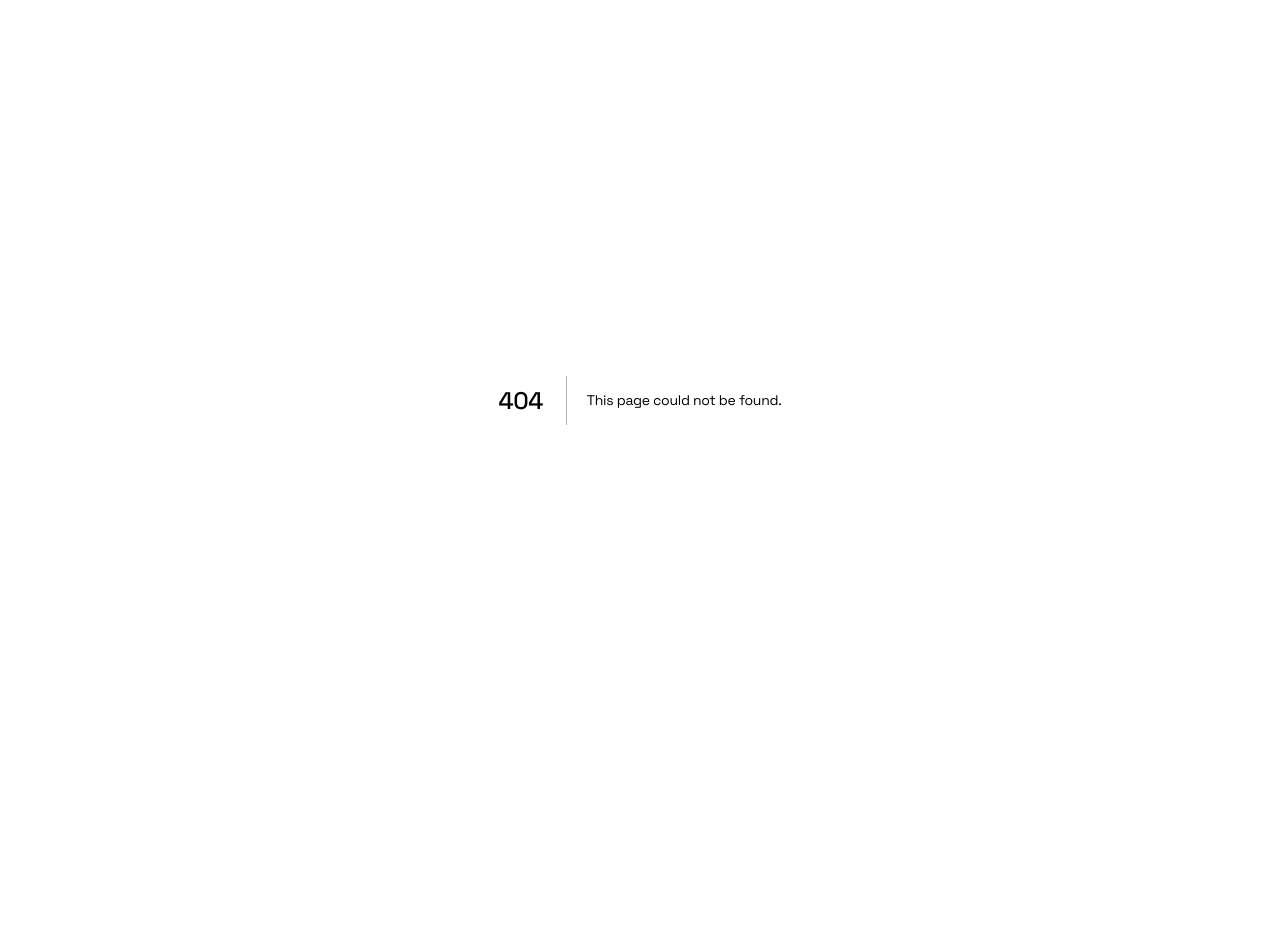
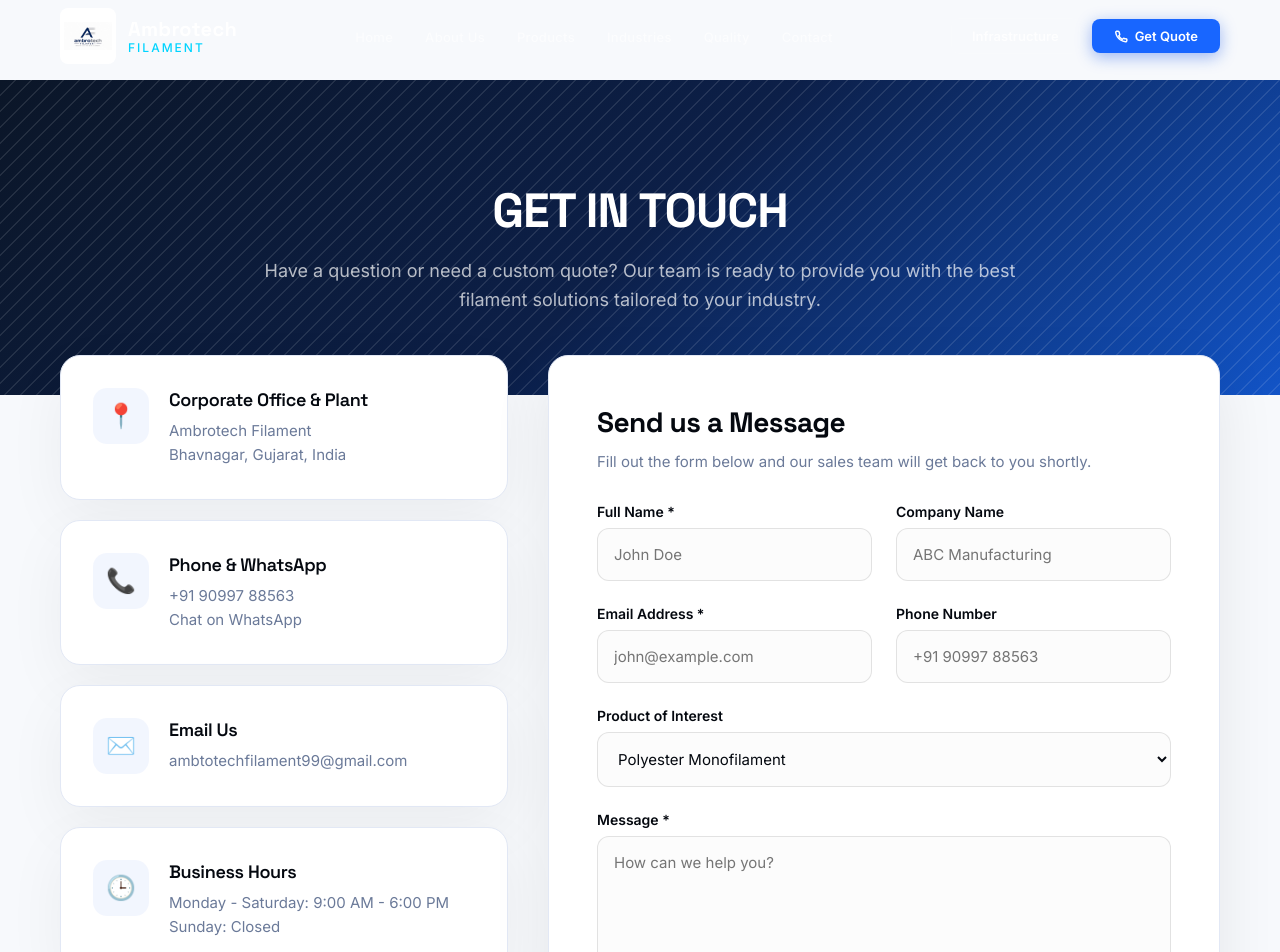
Before and after one commit to yagneshworkk-cmd/ambrotechfilament, a Next.js app in the folder ambrotech-web/: page /contact in a window 1280 px wide. Before the commit this address had no page. Shown: the top 952 px of the page. Before the commit the page ends 800 px from the top, so only its background shows below. Built offline with nearby package versions, Linux system fonts and the light colour scheme.

Commit message:
feat: add dedicated premium contact page and update global links

```diff
--- /dev/null
+++ b/ambrotech-web/src/app/contact/contact.module.css
@@ -0,0 +1,226 @@
+.page {
+  padding-top: 80px;
+  background: var(--offwhite);
+  min-height: 100vh;
+}
+
+.hero {
+  background: linear-gradient(135deg, var(--ink2) 0%, #0c1f48 50%, #1254c7 100%);
+  padding: 100px 20px 80px;
+  text-align: center;
+  position: relative;
+  overflow: hidden;
+}
+
+.heroBg {
+  position: absolute;
+  inset: 0;
+  opacity: 0.1;
+  background-image: repeating-linear-gradient(-45deg, #fff 0, #fff 1px, transparent 0, transparent 50%);
+  background-size: 16px 16px;
+}
+
+.heroContent {
+  position: relative;
+  z-index: 2;
+  max-width: 800px;
+  margin: 0 auto;
+}
+
+.h1 {
+  font-family: var(--font-heading);
+  font-size: 48px;
+  font-weight: 700;
+  color: #fff;
+  margin-bottom: 16px;
+  text-transform: uppercase;
+  letter-spacing: -0.02em;
+}
+
+.subtitle {
+  font-size: 18px;
+  color: rgba(255, 255, 255, 0.7);
+  line-height: 1.6;
+}
+
+.inner {
+  max-width: 1200px;
+  margin: -40px auto 100px;
+  position: relative;
+  z-index: 3;
+  display: grid;
+  grid-template-columns: 1fr 1.5fr;
+  gap: 40px;
+  padding: 0 20px;
+}
+
+.infoColumn {
+  display: flex;
+  flex-direction: column;
+  gap: 20px;
+}
+
+.infoCard {
+  background: #fff;
+  border-radius: 20px;
+  padding: 32px;
+  box-shadow: 0 20px 60px rgba(0, 0, 0, 0.05);
+  border: 1px solid var(--border);
+  display: flex;
+  align-items: flex-start;
+  gap: 20px;
+  transition: transform 0.3s, box-shadow 0.3s;
+}
+
+.infoCard:hover {
+  transform: translateY(-5px);
+  box-shadow: 0 30px 80px rgba(0, 0, 0, 0.1);
+}
+
+.iconWrap {
+  width: 56px;
+  height: 56px;
+  border-radius: 14px;
+  background: rgba(15, 82, 232, 0.05);
+  color: var(--blue2);
+  display: flex;
+  align-items: center;
+  justify-content: center;
+  font-size: 24px;
+  flex-shrink: 0;
+}
+
+.infoContent h3 {
+  font-family: var(--font-heading);
+  font-size: 18px;
+  color: var(--ink);
+  margin-bottom: 8px;
+  font-weight: 600;
+}
+
+.infoContent p, .infoContent a {
+  font-size: 15px;
+  color: var(--muted);
+  line-height: 1.6;
+  text-decoration: none;
+  transition: color 0.2s;
+}
+
+.infoContent a:hover {
+  color: var(--blue2);
+}
+
+.formColumn {
+  background: #fff;
+  border-radius: 20px;
+  padding: 48px;
+  box-shadow: 0 20px 60px rgba(0, 0, 0, 0.08);
+  border: 1px solid var(--border);
+}
+
+.formColumn h2 {
+  font-family: var(--font-heading);
+  font-size: 28px;
+  color: var(--ink);
+  margin-bottom: 12px;
+  font-weight: 700;
+}
+
+.formColumn p {
+  font-size: 15px;
+  color: var(--muted);
+  margin-bottom: 32px;
+}
+
+.formGrid {
+  display: grid;
+  grid-template-columns: 1fr 1fr;
+  gap: 24px;
+  margin-bottom: 24px;
+}
+
+.formGroup {
+  display: flex;
+  flex-direction: column;
+  gap: 8px;
+}
+
+.fullWidth {
+  grid-column: 1 / -1;
+}
+
+.formGroup label {
+  font-size: 14px;
+  font-weight: 600;
+  color: var(--ink);
+}
+
+.formGroup input,
+.formGroup select,
+.formGroup textarea {
+  width: 100%;
+  padding: 16px;
+  border-radius: 12px;
+  border: 1px solid rgba(0, 0, 0, 0.1);
+  background: #fcfcfc;
+  font-family: var(--font-body);
+  font-size: 15px;
+  color: var(--ink);
+  transition: all 0.3s;
+}
+
+.formGroup input:focus,
+.formGroup select:focus,
+.formGroup textarea:focus {
+  outline: none;
+  border-color: var(--blue2);
+  background: #fff;
+  box-shadow: 0 0 0 4px rgba(15, 82, 232, 0.1);
+}
+
+.formGroup textarea {
+  resize: vertical;
+  min-height: 150px;
+}
+
+.submitBtn {
+  display: inline-flex;
+  align-items: center;
+  justify-content: center;
+  gap: 10px;
+  width: 100%;
+  padding: 18px;
+  border-radius: 12px;
+  background: linear-gradient(135deg, var(--blue2), var(--blue3));
+  color: #fff;
+  font-size: 16px;
+  font-weight: 700;
+  border: none;
+  cursor: pointer;
+  letter-spacing: 0.5px;
+  transition: all 0.3s;
+  box-shadow: 0 8px 24px rgba(15, 82, 232, 0.3);
+}
+
+.submitBtn:hover {
+  transform: translateY(-2px);
+  box-shadow: 0 12px 32px rgba(15, 82, 232, 0.4);
+}
+
+@media (max-width: 1024px) {
+  .inner {
+    grid-template-columns: 1fr;
+  }
+}
+
+@media (max-width: 768px) {
+  .formGrid {
+    grid-template-columns: 1fr;
+  }
+  .formColumn {
+    padding: 32px 24px;
+  }
+  .h1 {
+    font-size: 36px;
+  }
+}
--- /dev/null
+++ b/ambrotech-web/src/app/contact/page.tsx
@@ -0,0 +1,117 @@
+"use client";
+import Navbar from "@/components/Navbar";
+import Footer from "@/components/Footer";
+import CTA from "@/components/CTA";
+import styles from "./contact.module.css";
+
+export default function Contact() {
+  return (
+    <main className={styles.page}>
+      <Navbar />
+
+      <section className={styles.hero}>
+        <div className={styles.heroBg} />
+        <div className={styles.heroContent}>
+          <h1 className={styles.h1}>Get In Touch</h1>
+          <p className={styles.subtitle}>
+            Have a question or need a custom quote? Our team is ready to provide
+            you with the best filament solutions tailored to your industry.
+          </p>
+        </div>
+      </section>
+
+      <div className={styles.inner}>
+        {/* Left Column: Contact Info */}
+        <div className={styles.infoColumn}>
+          <div className={styles.infoCard}>
+            <div className={styles.iconWrap}>📍</div>
+            <div className={styles.infoContent}>
+              <h3>Corporate Office & Plant</h3>
+              <p>Ambrotech Filament<br />Bhavnagar, Gujarat, India</p>
+            </div>
+          </div>
+
+          <div className={styles.infoCard}>
+            <div className={styles.iconWrap}>📞</div>
+            <div className={styles.infoContent}>
+              <h3>Phone & WhatsApp</h3>
+              <p>
+                <a href="tel:+919099788563">+91 90997 88563</a><br />
+                <a href="https://wa.me/919099788563" target="_blank" rel="noopener noreferrer">Chat on WhatsApp</a>
+              </p>
+            </div>
+          </div>
+
+          <div className={styles.infoCard}>
+            <div className={styles.iconWrap}>✉️</div>
+            <div className={styles.infoContent}>
+              <h3>Email Us</h3>
+              <p>
+                <a href="mailto:ambtotechfilament99@gmail.com">ambtotechfilament99@gmail.com</a>
+              </p>
+            </div>
+          </div>
+
+          <div className={styles.infoCard}>
+            <div className={styles.iconWrap}>🕒</div>
+            <div className={styles.infoContent}>
+              <h3>Business Hours</h3>
+              <p>Monday - Saturday: 9:00 AM - 6:00 PM<br />Sunday: Closed</p>
+            </div>
+          </div>
+        </div>
+
+        {/* Right Column: Contact Form */}
+        <div className={styles.formColumn}>
+          <h2>Send us a Message</h2>
+          <p>Fill out the form below and our sales team will get back to you shortly.</p>
+
+          <form onSubmit={(e) => e.preventDefault()}>
+            <div className={styles.formGrid}>
+              <div className={styles.formGroup}>
+                <label htmlFor="name">Full Name *</label>
+                <input type="text" id="name" placeholder="John Doe" required />
+              </div>
+              <div className={styles.formGroup}>
+                <label htmlFor="company">Company Name</label>
+                <input type="text" id="company" placeholder="ABC Manufacturing" />
+              </div>
+              <div className={styles.formGroup}>
+                <label htmlFor="email">Email Address *</label>
+                <input type="email" id="email" placeholder="john@example.com" required />
+              </div>
+              <div className={styles.formGroup}>
+                <label htmlFor="phone">Phone Number</label>
+                <input type="tel" id="phone" placeholder="+91 90997 88563" />
+              </div>
+              <div className={`${styles.formGroup} ${styles.fullWidth}`}>
+                <label htmlFor="interest">Product of Interest</label>
+                <select id="interest">
+                  <option value="polyester">Polyester Monofilament</option>
+                  <option value="fishing">Fishing Net Yarn</option>
+                  <option value="agriculture">Agricultural Net Yarn</option>
+                  <option value="industrial">Industrial Filament</option>
+                  <option value="other">Other / Custom Requirement</option>
+                </select>
+              </div>
+              <div className={`${styles.formGroup} ${styles.fullWidth}`}>
+                <label htmlFor="message">Message *</label>
+                <textarea id="message" placeholder="How can we help you?" required></textarea>
+              </div>
+            </div>
+
+            <button type="submit" className={styles.submitBtn}>
+              Submit Inquiry
+              <svg width="18" height="18" viewBox="0 0 24 24" fill="none" stroke="currentColor" strokeWidth="2.5">
+                <path d="M5 12h14M12 5l7 7-7 7" />
+              </svg>
+            </button>
+          </form>
+        </div>
+      </div>
+
+      <CTA />
+      <Footer />
+    </main>
+  );
+}
--- a/ambrotech-web/src/components/CTA.tsx
+++ b/ambrotech-web/src/components/CTA.tsx
@@ -1,3 +1,4 @@
+import Link from "next/link";
 import styles from "./CTA.module.css";
 
 const trustItems = [
@@ -29,7 +30,7 @@ export default function CTA() {
         </p>
 
         <div className={styles.btns}>
-          <a href="#" className={styles.btnPrimary}>
+          <Link href="/contact" className={styles.btnPrimary}>
             Send Inquiry Now
             <svg
               width="16"
@@ -41,7 +42,7 @@ export default function CTA() {
             >
               <path d="M5 12h14M12 5l7 7-7 7" />
             </svg>
-          </a>
+          </Link>
           <a href="https://wa.me/919099788563" className={styles.waBtn} target="_blank" rel="noopener noreferrer">
             <div className={styles.waCircle}>W</div>
             Chat on WhatsApp
--- a/ambrotech-web/src/components/Footer.tsx
+++ b/ambrotech-web/src/components/Footer.tsx
@@ -3,19 +3,19 @@ import Link from "next/link";
 import styles from "./Footer.module.css";
 
 const productLinks = [
-  "Polyester Monofilament",
-  "Fishing Net Yarn",
-  "Agricultural Net Yarn",
-  "Industrial Filament",
-  "Custom Solutions",
+  { label: "Polyester Monofilament", href: "/#products" },
+  { label: "Fishing Net Yarn", href: "/#products" },
+  { label: "Agricultural Net Yarn", href: "/#products" },
+  { label: "Industrial Filament", href: "/#products" },
+  { label: "Custom Solutions", href: "/contact" },
 ];
 
 const companyLinks = [
-  "About Us",
-  "Infrastructure",
-  "Quality Standards",
-  "Industries We Serve",
-  "Contact Us",
+  { label: "About Us", href: "/about" },
+  { label: "Infrastructure", href: "#" },
+  { label: "Quality Standards", href: "/#quality" },
+  { label: "Industries We Serve", href: "/#industries" },
+  { label: "Contact Us", href: "/contact" },
 ];
 
 const contactItems = [
@@ -64,8 +64,8 @@ export default function Footer() {
           <h5>Products</h5>
           <ul>
             {productLinks.map((l) => (
-              <li key={l}>
-                <a href="#">{l}</a>
+              <li key={l.label}>
+                <Link href={l.href}>{l.label}</Link>
               </li>
             ))}
           </ul>
@@ -75,8 +75,8 @@ export default function Footer() {
           <h5>Company</h5>
           <ul>
             {companyLinks.map((l) => (
-              <li key={l}>
-                <a href="#">{l}</a>
+              <li key={l.label}>
+                <Link href={l.href}>{l.label}</Link>
               </li>
             ))}
           </ul>
--- a/ambrotech-web/src/components/Navbar.tsx
+++ b/ambrotech-web/src/components/Navbar.tsx
@@ -10,7 +10,7 @@ const navLinks = [
   { label: "Products", href: "#products" },
   { label: "Industries", href: "#industries" },
   { label: "Quality", href: "#quality" },
-  { label: "Contact", href: "#contact" },
+  { label: "Contact", href: "/contact" },
 ];
 
 export default function Navbar() {
@@ -57,7 +57,7 @@ export default function Navbar() {
         <a href="#" className={styles.btnGhost}>
           Infrastructure
         </a>
-        <a href="#contact" className={styles.btnSolid}>
+        <a href="/contact" className={styles.btnSolid}>
           <svg
             width="14"
             height="14"
```
